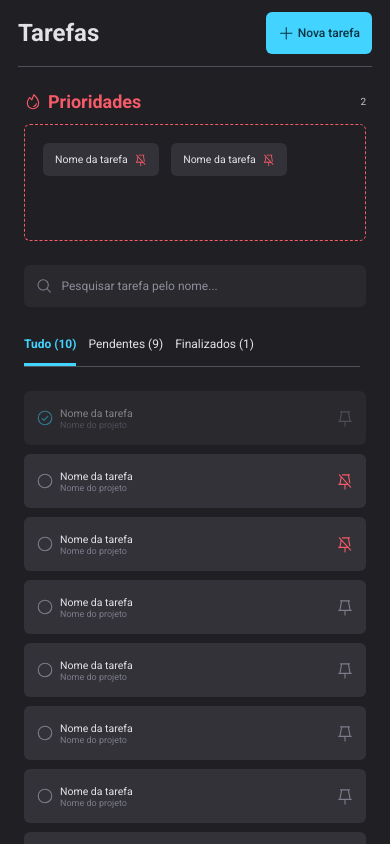
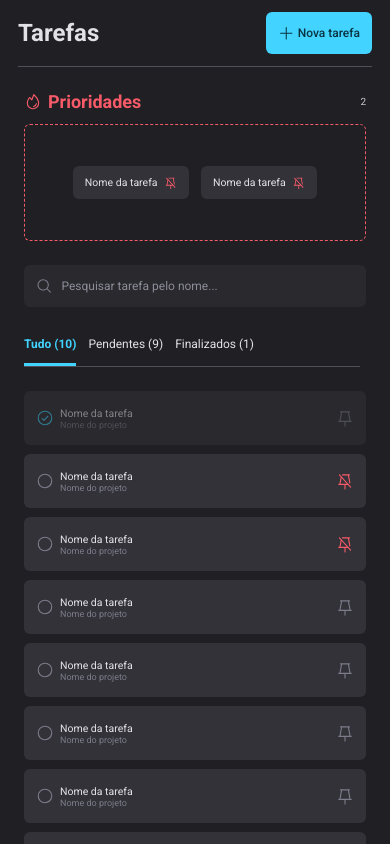
Before and after one commit to crisfeitosa/explorer-e-tasks, a React (Vite) app: page / in a window 390 px wide. Built offline with nearby package versions, Linux system fonts and the light colour scheme.

Commit message:
fix: standardize responsive styles in Tasks component

```diff
--- a/src/components/Priorities/styles.js
+++ b/src/components/Priorities/styles.js
@@ -1,4 +1,5 @@
 import styled from "styled-components";
+import { DEVICE_BREAKPOINTS } from "../../styles/deviceBreakpoints";
 
 export const Container = styled.section`
   padding: 2rem;
@@ -32,4 +33,9 @@ export const Tasks = styled.div`
   gap: 1rem;
   padding: 1.5rem;
   flex-wrap: wrap;
+
+  @media (max-width: ${DEVICE_BREAKPOINTS.MD}) {
+    justify-content: center;
+    align-items: center;
+  }
 `;
```
